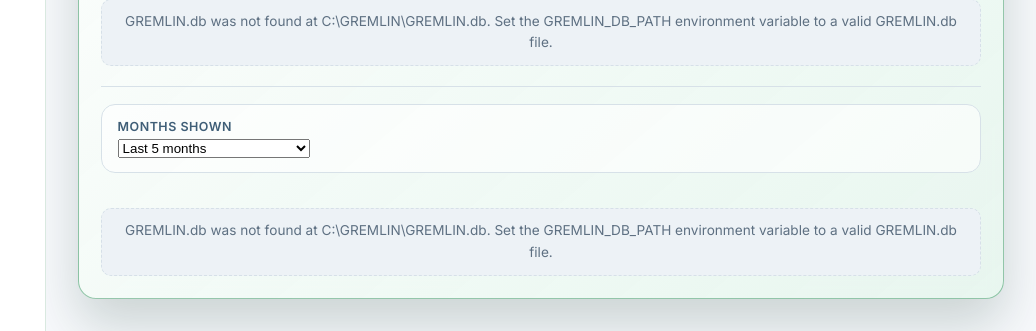
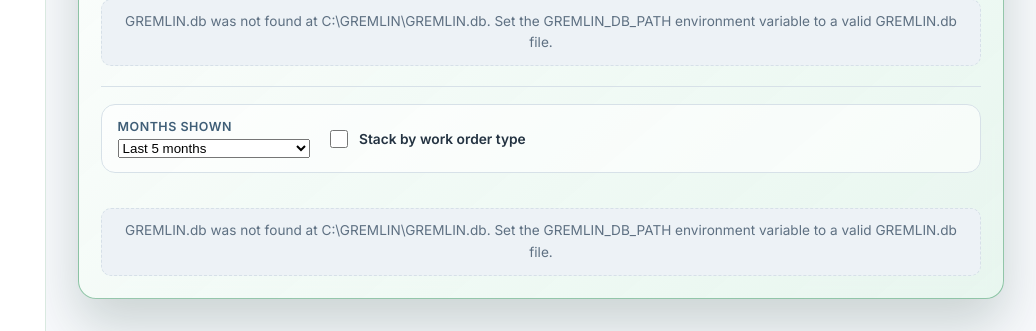
Before and after one commit to stupidshrimp/GREMLIN, a Flask app: page /metrics in a window 1280 px wide, after a click on "Expand this card". Shown: the part 1708-2039 px from the top of the page, without its empty margins (244-1280 px from the left). Run offline with Flask 3, Linux system fonts and the light colour scheme.

Commit message:
Add work-order stacked availability bars

```diff
--- a/services/availability_dashboard.py
+++ b/services/availability_dashboard.py
@@ -33,6 +33,24 @@ from services.availability_service import (
 # thirty-six keeps a stray query string from asking for centuries of columns.
 MIN_WINDOW_MONTHS = 1
 MAX_WINDOW_MONTHS = 36
+
+WORK_ORDER_TYPE_LABELS = {
+    "CORRECTIVE_WO": "Work Request",
+    "PM": "PM",
+    "PM_RESET_CANDIDATE": "PM",
+    "PROJECT_WORK": "Project/Misc Repair",
+    "INSPECTION": "Inspection",
+    "PARTS_ORDER": "Parts Order",
+    "ADMINISTRATIVE": "Administrative",
+    "UNKNOWN": "Other/Unknown",
+}
+
+
+def _work_order_type(record_class: str) -> str:
+    """Turn the classifier's stable codes into chart-facing labels."""
+
+    code = str(record_class or "").strip().upper()
+    return WORK_ORDER_TYPE_LABELS.get(code, code.replace("_", " ").title() if code else "Other/Unknown")
 
 # ---------------------------------------------------------------------------
 # Rounding rule: downtime hours go out unrounded, scheduled hours do not.
@@ -97,6 +115,11 @@ def build_dashboard(repository, *, months: int = DEFAULT_WINDOW_MONTHS, today: d
     # server charts July as complete while the plant is still working July 31.
     today = today or repository.plant_today()
     months = clamp_window_months(months)
+    # Resolve this before loading rows. On systems without tzdata, loading rows
+    # necessarily falls back to UTC; retaining the diagnosis here ensures the
+    # response still explains that fallback.
+    timezone_name = repository.load_timezone()
+    timezone_warning = repository.timezone_warning()
 
     groups = repository.load_groups()
     included = [group for group in groups if group.include]
@@ -139,8 +162,8 @@ def build_dashboard(repository, *, months: int = DEFAULT_WINDOW_MONTHS, today: d
             "window_months": months,
             "groups": [],
             "all_asset_numbers": charted,
-            "timezone": repository.load_timezone(),
-            "timezone_warning": repository.timezone_warning(),
+            "timezone": timezone_name,
+            "timezone_warning": timezone_warning,
             "generated_at": datetime.now().replace(microsecond=0).isoformat(),
             "data_earliest": _iso(earliest),
             "data_latest": _iso(latest),
@@ -157,8 +180,26 @@ def build_dashboard(repository, *, months: int = DEFAULT_WINDOW_MONTHS, today: d
     )
     series = build_series(rows, included, window, goals=repository.load_goals())
 
+    # Classification never affects availability arithmetic; it only explains
+    # the already-counted downtime when the reader enables stacked bars.
+    details = repository.load_work_order_details(scope)
+    details_by_month: dict[date, list] = {}
+    for item in details:
+        created = item.order.created_local
+        details_by_month.setdefault(date(created.year, created.month, 1), []).append(item)
+
     detail: dict[str, list[dict]] = {}
     for row in rows:
+        contributions = work_order_contributions(
+            row.asset_number,
+            row.month,
+            details_by_month.get(row.month, []),
+            linked_rules=linked_rules,
+        )
+        type_hours: dict[str, float] = {}
+        for contribution in contributions:
+            label = _work_order_type(contribution.detail.record_class)
+            type_hours[label] = type_hours.get(label, 0.0) + contribution.counted_hours
         detail.setdefault(row.asset_group, []).append(
             {
                 "asset_number": row.asset_number,
@@ -180,6 +221,7 @@ def build_dashboard(repository, *, months: int = DEFAULT_WINDOW_MONTHS, today: d
                 "no_wo_entries": row.no_wo_entries,
                 "note": row.note,
                 "downtime_logic": row.downtime_logic,
+                "work_order_type_hours": type_hours,
             }
         )
 
@@ -187,8 +229,8 @@ def build_dashboard(repository, *, months: int = DEFAULT_WINDOW_MONTHS, today: d
         "months": [m.isoformat() for m in window],
         "month_labels": [s.month_labels for s in series][0] if series else [],
         "window_months": months,
-        "timezone": repository.load_timezone(),
-        "timezone_warning": repository.timezone_warning(),
+        "timezone": timezone_name,
+        "timezone_warning": timezone_warning,
         "generated_at": datetime.now().replace(microsecond=0).isoformat(),
         "data_earliest": _iso(earliest),
         "data_latest": _iso(latest),
--- a/static/css/metrics.css
+++ b/static/css/metrics.css
@@ -450,6 +450,17 @@ table.metrics-table td.metrics-empty-row { text-align: center; color: var(--mute
 }
 .availability-control-row .metrics-field { min-width: 12rem; }
 .availability-control-row .metrics-hint { flex: 1 1 18rem; margin: 0; }
+.availability-stack-control {
+  display: inline-flex;
+  align-items: center;
+  gap: 0.5rem;
+  min-height: 2.4rem;
+  color: var(--forest-900);
+  font-size: 0.86rem;
+  font-weight: 600;
+  cursor: pointer;
+}
+.availability-stack-control input { width: 1.15rem; height: 1.15rem; accent-color: var(--forest-700); }
 
 .availability-charts { display: grid; gap: 1.1rem; }
 
--- a/static/js/metrics.js
+++ b/static/js/metrics.js
@@ -37,6 +37,7 @@
   ];
   const AVERAGE_LINE = "#1f4d33";
   const GOAL_LINE = "#c0392b";
+  const TYPE_COLORS = ["#c0392b", "#c9a227", "#a1668f", "#7fa6c0", "#8a6d00", "#5b7f8c", "#7b8794"];
 
   const state = {
     assets: [], // [{asset_number, asset_name}]
@@ -49,6 +50,7 @@
     // the card always shows every configured group over whole months.
     availability: null,
     availabilityWindow: 5,
+    availabilityStacked: false,
     availabilityError: "",
     // A misconfiguration the page can compute around but must not hide -- kept
     // separate from availabilityError so a warning never reads as a failure,
@@ -889,6 +891,9 @@
     if (!labels.length || !assets.length) return;
 
     const highlight = options.highlight || null;
+    const stacked = Boolean(options.stacked);
+    const rowsByKey = options.rowsByKey || {};
+    const typeNames = options.typeNames || [];
 
     const left = 52;
     const right = W - 12;
@@ -949,8 +954,29 @@
           ctx.fillStyle = "rgba(47, 143, 91, 0.1)";
           ctx.fillRect(x, top, w, bottom - top);
         }
-        ctx.fillStyle = SERIES_COLORS[assetIndex % SERIES_COLORS.length];
-        ctx.fillRect(x, barTop, w, bottom - barTop);
+        if (stacked) {
+          // Availability occupies the lower portion and each WO class occupies
+          // its share of scheduled time above it, making the complete column
+          // read as 100%. Overrun is clamped just like the availability value.
+          ctx.fillStyle = "#dceee4";
+          ctx.fillRect(x, barTop, w, bottom - barTop);
+          const month = (options.months || [])[monthIndex];
+          const row = rowsByKey[`${asset.asset_number}|${month}`];
+          const scheduled = Number(row && row.adjusted_scheduled_hours) || 0;
+          let cursor = value;
+          typeNames.forEach((name, typeIndex) => {
+            const hours = Number(row && row.work_order_type_hours && row.work_order_type_hours[name]) || 0;
+            const fraction = scheduled > 0 ? Math.min(hours / scheduled, Math.max(0, 1 - cursor)) : 0;
+            if (fraction <= 0) return;
+            const next = cursor + fraction;
+            ctx.fillStyle = TYPE_COLORS[typeIndex % TYPE_COLORS.length];
+            ctx.fillRect(x, y(next), w, Math.max(1, y(cursor) - y(next)));
+            cursor = next;
+          });
+        } else {
+          ctx.fillStyle = SERIES_COLORS[assetIndex % SERIES_COLORS.length];
+          ctx.fillRect(x, barTop, w, bottom - barTop);
+        }
         // A flagged month is one where downtime exceeded scheduled hours, so
         // the bar sits at zero. Mark it rather than let it read as "no data".
         if (asset.flagged && asset.flagged[monthIndex]) {
@@ -1015,8 +1041,9 @@
     drawLine(group.goal || [], GOAL_LINE, true);
 
     // Legend across the top.
-    const entries = assets
-      .map((asset, index) => ({ color: SERIES_COLORS[index % SERIES_COLORS.length], text: asset.display_name }))
+    const entries = (stacked
+      ? [{ color: "#dceee4", text: "Available" }].concat(typeNames.map((name, index) => ({ color: TYPE_COLORS[index % TYPE_COLORS.length], text: name })))
+      : assets.map((asset, index) => ({ color: SERIES_COLORS[index % SERIES_COLORS.length], text: asset.display_name })))
       .concat([{ color: AVERAGE_LINE, text: "Average" }, { color: GOAL_LINE, text: "Goal %" }]);
     ctx.font = "10px Inter, sans-serif";
     ctx.textBaseline = "middle";
@@ -1070,6 +1097,16 @@
         "Work orders",
         `${fmtNum(row.total_wo_count, 0)}` + (zero > 0 ? ` (${fmtNum(zero, 0)} with no downtime)` : ""),
       ]);
+      if (state.availabilityStacked) {
+        const scheduled = Number(row.adjusted_scheduled_hours) || 0;
+        Object.entries(row.work_order_type_hours || {})
+          .filter(([, hours]) => Number(hours) > 0)
+          .sort((a, b) => Number(b[1]) - Number(a[1]))
+          .forEach(([name, hours]) => rows.push([
+            name,
+            `${fmtNum(hours, 1)} h${scheduled > 0 ? ` · ${(Number(hours) / scheduled * 100).toFixed(2)}%` : ""}`,
+          ]));
+      }
     }
 
     const average = (group.average || [])[hit.monthIndex];
@@ -1140,6 +1177,11 @@
     let hovered = null;
 
     const hitAt = (event) => availabilityHitAt(canvas, event);
+    const typeNames = availabilityTypeNames(data);
+    const draw = (highlight) => drawAvailabilityChart(canvas, group, {
+      height: 300, highlight, stacked: state.availabilityStacked,
+      rowsByKey: byKey, typeNames, months: data.months || [],
+    });
 
     canvas.addEventListener("mousemove", (event) => {
       const hit = hitAt(event);
@@ -1149,7 +1191,7 @@
       if (!hit) {
         if (hovered) {
           hovered = null;
-          drawAvailabilityChart(canvas, group, { height: 300 });
+          draw();
         }
         hideTooltip();
         return;
@@ -1171,7 +1213,7 @@
         return;
       }
       hovered = hit;
-      drawAvailabilityChart(canvas, group, { height: 300, highlight: hit });
+      draw(hit);
       const content = availabilityTooltipContent(group, data, hit, byKey);
       if (content) showTooltip(event.clientX, event.clientY, content);
       else hideTooltip();
@@ -1180,7 +1222,7 @@
     canvas.addEventListener("mouseleave", () => {
       if (hovered) {
         hovered = null;
-        drawAvailabilityChart(canvas, group, { height: 300 });
+        draw();
       }
       hideTooltip();
     });
@@ -2608,6 +2650,16 @@
     ]);
   }
 
+  function availabilityTypeNames(data) {
+    const totals = {};
+    (data.groups || []).forEach((group) => (group.rows || []).forEach((row) => {
+      Object.entries(row.work_order_type_hours || {}).forEach(([name, hours]) => {
+        totals[name] = (totals[name] || 0) + (Number(hours) || 0);
+      });
+    }));
+    return Object.keys(totals).sort((a, b) => totals[b] - totals[a] || a.localeCompare(b));
+  }
+
   function renderAvailabilityExpanded() {
     const host = $("availability-charts");
     const data = state.availability;
@@ -2618,6 +2670,8 @@
 
     const basis = $("availability-basis");
     if (basis) basis.textContent = availabilityBasisText();
+    const stackedControl = $("availability-stacked");
+    if (stackedControl) stackedControl.checked = state.availabilityStacked;
 
     if (!data || !(data.groups || []).length) {
       setEmpty(
@@ -2630,6 +2684,9 @@
 
     data.groups.forEach((group) => {
       const canvas = el("canvas", { height: "300" });
+      const byKey = {};
+      (group.rows || []).forEach((row) => { byKey[`${row.asset_number}|${row.month}`] = row; });
+      const typeNames = availabilityTypeNames(data);
       const mode = state.availabilityTableMode[group.asset_group] || "availability";
       const toggle = el("button", {
         type: "button",
@@ -2674,7 +2731,13 @@
           renderAvailabilityTable(group, data),
         ])
       );
-      drawAvailabilityChart(canvas, group, { height: 300 });
+      drawAvailabilityChart(canvas, group, {
+        height: 300,
+        stacked: state.availabilityStacked,
+        rowsByKey: byKey,
+        typeNames,
+        months: data.months || [],
+      });
       wireAvailabilityChart(canvas, group, data);
     });
 
@@ -2861,6 +2924,11 @@
       state.availabilityWindow = Number(windowSelect.value) || 5;
       refreshAvailability();
     });
+    const stacked = $("availability-stacked");
+    if (stacked) stacked.addEventListener("change", () => {
+      state.availabilityStacked = stacked.checked;
+      renderAvailabilityExpanded();
+    });
   }
 
   function wireAvailabilityInfo() {
--- a/templates/metrics.html
+++ b/templates/metrics.html
@@ -224,6 +224,10 @@
               <option value="24">Last 24 months</option>
             </select>
           </div>
+          <label class="availability-stack-control" for="availability-stacked">
+            <input id="availability-stacked" type="checkbox" role="switch">
+            <span>Stack by work order type</span>
+          </label>
           <p class="metrics-hint" id="availability-basis"></p>
         </div>
       </div>
```
